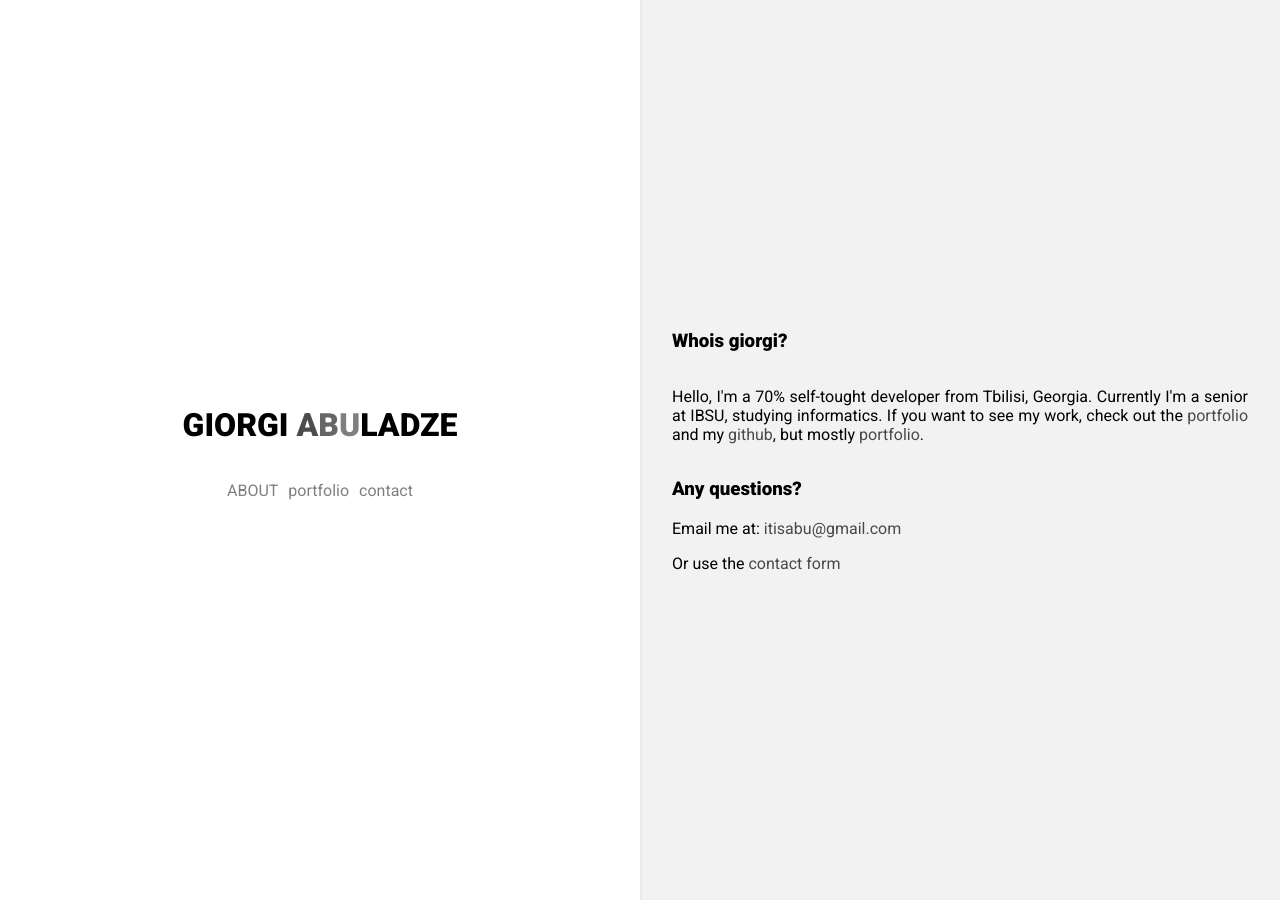
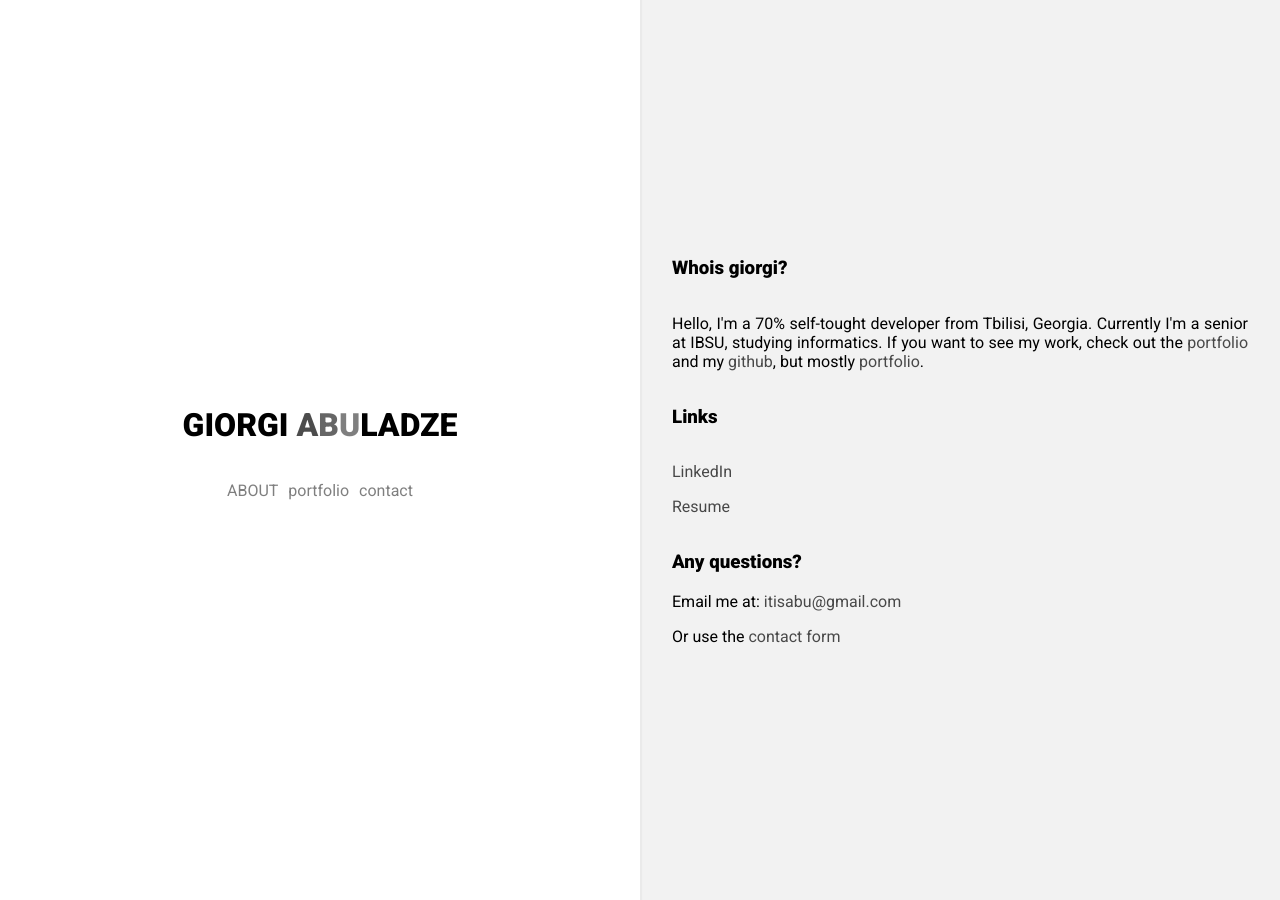
Before and after one commit to gabuladze/gabuladze.github.io, a Jekyll site: the page built from about.html, in a window 1280 px wide. Built offline with Jekyll 4.4.1, drawn with Linux system fonts in a browser that asks for light colours.

Commit message:
Added links

```diff
--- a/about.html
+++ b/about.html
@@ -18,6 +18,16 @@ permalink: /about
       </p>
     </div>
 
+    <div class="row"><h3>Links</h3></div>
+    <div class="row">
+      <p>
+        <a href="https://www.linkedin.com/in/giorgiabuladze" target="_blank">LinkedIn</a>
+      </p>
+      <p>
+        <a href="https://docs.google.com/document/d/1kfo_F-Io9YnZ5OfsAE6kFFT0QMzVIKdVKr4F8O7u3JA/edit?usp=sharing" target="_blank">Resume</a>
+      </p>
+    </div>
+
     <div class="row">
       <h3>Any questions?</h3>
       <p>
```
